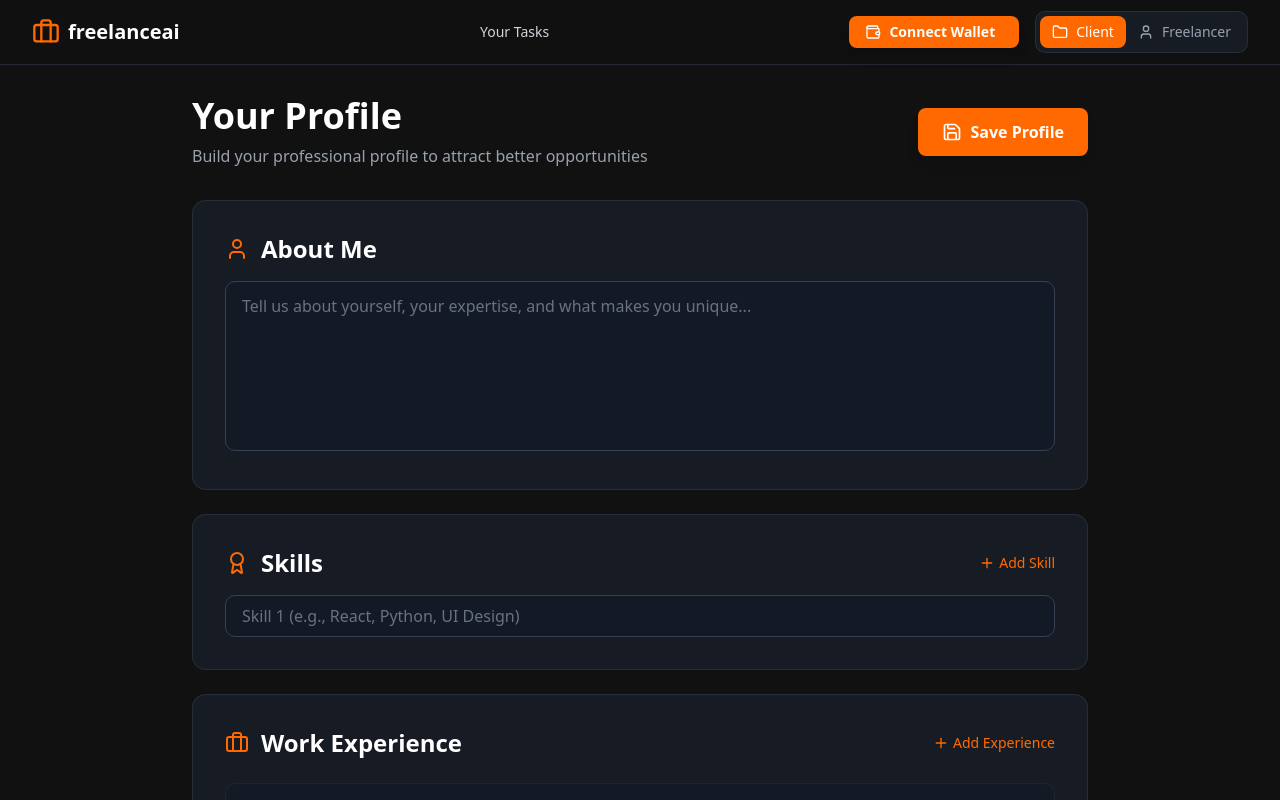
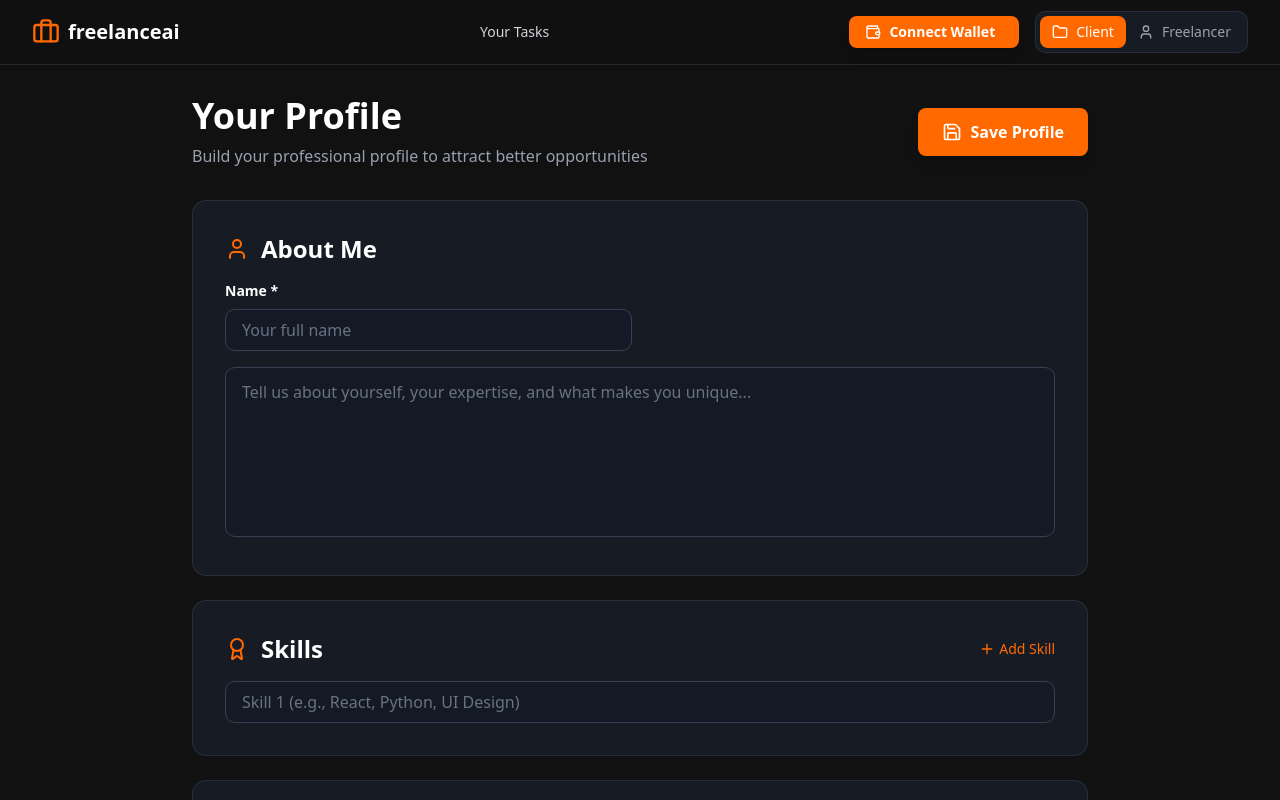
Before and after one commit to pstat812/Freelancia, a React (Vite) app: page /profile in a window 1280 px wide. Shown: the top 800 px of the page. Built offline with nearby package versions, Linux system fonts and the light colour scheme.

Commit message:
[profile UI] add name field

```diff
--- a/src/pages/Profile.tsx
+++ b/src/pages/Profile.tsx
@@ -18,6 +18,7 @@ interface Education {
 }
 
 const Profile: React.FC = () => {
+  const [name, setName] = useState('');
   const [description, setDescription] = useState('');
   const [skills, setSkills] = useState<string[]>(['']);
   const [workExperience, setWorkExperience] = useState<WorkExperience[]>([
@@ -143,6 +144,20 @@ const Profile: React.FC = () => {
           <div className="flex items-center space-x-3 mb-4">
             <User className="w-6 h-6 text-orange-500" />
             <h2 className="text-2xl font-bold text-white">About Me</h2>
+          </div>
+          <div className="grid grid-cols-1 sm:grid-cols-2 gap-4 mb-4">
+            <div>
+              <label htmlFor="name" className="block text-sm font-semibold text-white mb-2">Name *</label>
+              <input
+                id="name"
+                type="text"
+                value={name}
+                onChange={(e) => setName(e.target.value)}
+                placeholder="Your full name"
+                className="w-full bg-gray-900/50 border border-gray-700 rounded-lg px-4 py-2 text-white placeholder-gray-500 focus:outline-none focus:border-orange-500 transition-colors"
+                required
+              />
+            </div>
           </div>
           <textarea
             value={description}
```
